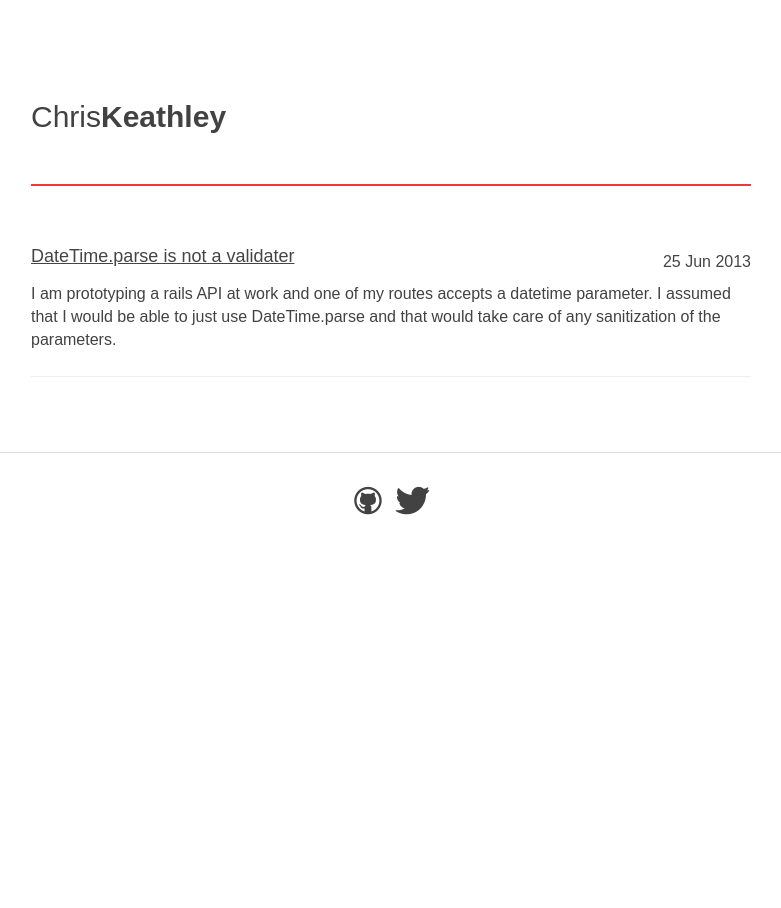
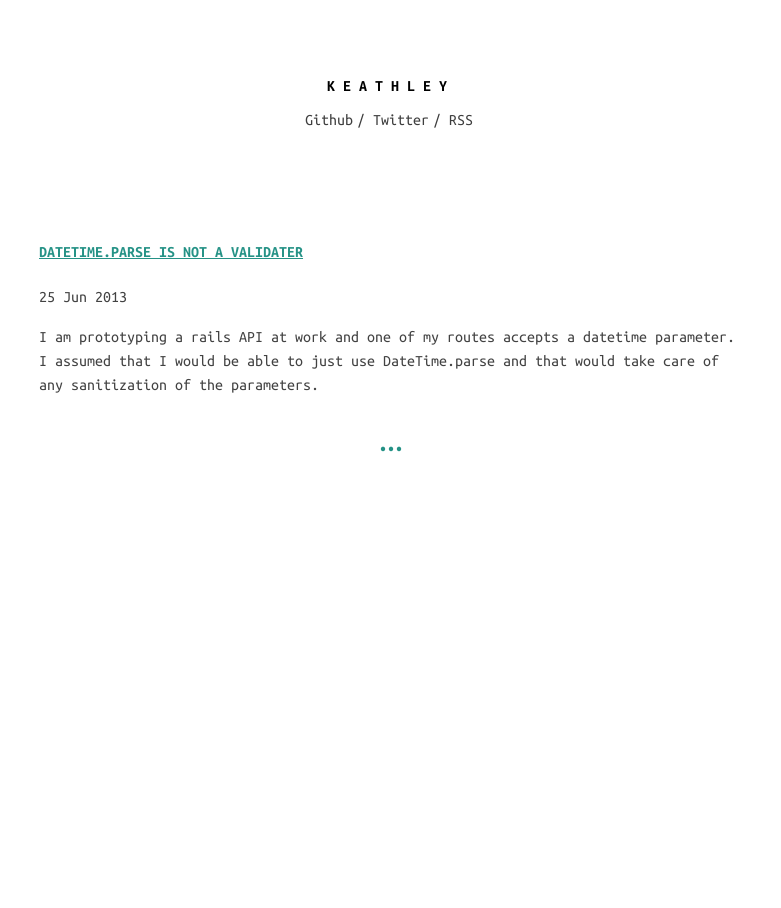
Before and after one commit to wojtekmach/keathley.github.io, a Jekyll site: the page built from index.html, in a window 1280 px wide. Shown: the whole page, without its empty margins (249-1030 px from the left). Built offline with Jekyll 4.4.1, drawn with Linux system fonts in a browser that asks for light colours; nearby versions of some CDN libraries; a style sheet for code colours, icons or effects is not loaded.

Commit message:
Update basic styles and layout

```diff
--- a/_layouts/default.html
+++ b/_layouts/default.html
@@ -8,33 +8,31 @@
   <link rel="stylesheet" href="/css/syntax.css">
   <link rel="stylesheet" href="/css/main.css" media="screen">
   <link rel="stylesheet" href="/css/font-awesome.min.css">
+   <link rel="stylesheet" href="//cdnjs.cloudflare.com/ajax/libs/highlight.js/8.4/styles/solarized_dark.min.css">
+  <script src="//cdnjs.cloudflare.com/ajax/libs/highlight.js/8.4/highlight.min.js"></script>
+  <script>
+    hljs.initHighlightingOnLoad();
+  </script>
 </head>
 <body>
+  <div class="container">
     <header class="header">
-        <div class="container">
-          <section class="name logo">
+      <h1 class="site-header">
         <a href="/">
-              {{ site.name|split:' '|first }}<b>{{ site.name|split:' '|last }}</b>
+          Keathley
         </a>
-          </section>
-        </div>
+      </h1>
+      <nav>
+        <a href="https://github.com/keathley">Github</a>
+        <a href="https://twitter.com/chriskeathley">Twitter</a>
+        <a href="#">RSS</a>
+      </nav>
     </header>
-      <section class="container content">
+    <section class="content">
       {{ content }}
     </section>
     <footer class="footer">
-        <ul class="social">
-          <li>
-            <a href="https://github.com/spyc3r">
-              <i class="icon-github icon-2x"></i>
-            </a>
-          </li>
-          <li>
-            <a href="https://twitter.com/ChrisKeathley">
-              <i class="icon-twitter icon-2x"></i>
-            </a>
-          </li>
-        </ul>
     </footer>
+  </div>
 </body>
 </html>
--- a/css/main.css
+++ /dev/null
@@ -1,287 +0,0 @@
-/*****************************************************************************/
-/*
-/* Common
-/*
-/*****************************************************************************/
-
-/* Global Reset */
-* {
-  margin: 0;
-  padding: 0;
-}
-
-html, body {
-  height: 100%;
-}
-
-body {
-  background-color: #FFF;
-  /* font-family: "HelveticaNeue-Light", "Helvetica Neue Light", "Helvetica Neue", Helvetica, Arial, "Lucida Grande", sans-serif; */
-  /* font-family: "Ubuntu Mono",Inconsolata,"Fira Mono","Source Code Pro",monospace; */
-  font-family: "AtlasTypewriterRegular","Andale Mono","Consolas","Lucida Console","Menlo","Luxi Mono",monospace;
-  font-weight: normal;
-  color: #424242;
-  -webkit-font-smoothing: antialiased;
-}
-
-a {
-  color: #f03838;
-}
-
-@media screen and (max-width : 650px) {
-
-  .header .container {
-    width: auto;
-    height: auto;
-    text-align: center;
-  }
-
-  .header ul.menu {
-    font-size: 20px;
-    margin-top: 15px;
-  }
-
-  .header ul.menu li {
-    padding-left: 10px;
-    padding-right: 10px;
-  }
-
-  .container {
-    width: auto;
-    margin-left: 5%;
-    margin-right: 5%;
-  }
-
-  .content .byline {
-    margin-top: 8%;
-  }
-
-  .footer {
-    margin-top: 75px;
-    padding-top: 30px;
-    border-top: 1px solid #ddd;
-    text-align: center;
-    color: #eeeeee;
-  }
-}
-
-@media screen and (min-width: 650px) {
-
-  .header .container {
-    width: 720px;
-    margin: 0 auto;
-  }
-
-  .container {
-    width: 720px;
-    margin: 0 auto;
-    padding-top: 20px;
-  }
-
-  .header ul.menu {
-    font-size: 16px;
-    margin: 5px 0;
-  }
-
-  .header ul.menu li {
-    padding-right: 15px;
-  }
-
-  .content div#post {
-    margin-top: 15px;
-  }
-
-  .footer {
-    margin-top: 75px;
-    padding-top: 30px;
-    padding-bottom: 160px;
-    border-top: 1px solid #ddd;
-    text-align: center;
-    color: #eeeeee;
-  }
-}
-
-/*****************************************************************************/
-/*
-/* Header
-/*
-/*****************************************************************************/
-.header {
-  padding: 0;
-  /* background: ; */
-  color: #2d3538;
-}
-
-.header .container {
-  padding-top: 100px;
-  padding-bottom: 50px;
-  border-bottom: 2px solid #f03838;
-}
-
-.header section.name {
-  font-size: 30px;
-  font-family: 'Raleway', sans-serif;
-  font-weight: 300;
-}
-
-.header section.name a {
-  color: #424242;
-  text-decoration: none;
-}
-
-.header section.name a:hover {
-  color: #f03838;
-}
-
-.header ul.menu {
-  font-family: 'Raleway', sans-serif;
-  font-weight: normal;
-  color: #acb3b5;
-}
-
-.header ul.menu li {
-  display: inline;
-}
-
-/*****************************************************************************/
-/*
-/* Home
-/*
-/*****************************************************************************/
-ul.posts {
-  list-style-type: none;
-  margin-top: 25px;
-  padding: 0;
-}
-
-ul.posts li {
-  font-size: 18px;
-  font-family: 'Raleway', sans-serif;
-  font-weight: 100;
-  border-bottom: 1px solid #eeeeee;
-  padding-top: 15px;
-  padding-bottom: 10px;
-}
-
-ul.posts li a {
-  color: #444;
-  /*color: #53994b;*/
-  transition: color .25s;
-  -webkit-transition: color .25s;
-}
-
-ul.posts li a:hover {
-  color: #f03838;
-}
-
-ul.posts span.date {
-  padding-top: 7px;
-  float: right;
-  color: #444;
-  font-size: 16px;
-  font-weight: normal;
-}
-
-/*****************************************************************************/
-/*
-/* Content
-/*
-/*****************************************************************************/
-
-p {
-  font-size: 16px;
-  line-height: 23px;
-  margin: 15px 0;
-}
-
-.byline {
-  /*border-left: 4px solid #aaa;*/
-  /*padding-left: 10px;*/
-}
-
-.byline h1 {
-  font-size: 32px;
-  padding-top: 5px;
-  color: #444;
-}
-
-.byline span.date {
-  font-size: 18px;
-  color: #acb3b5;
-}
-
-/*****************************************************************************/
-/*
-/* Footer
-/*
-/*****************************************************************************/
-
-.footer {
-  border-top: 1px solid #ddd;
-  text-align: center;
-  color: #eeeeee;
-}
-
-.footer a {
-  color: #424242;
-}
-
-.footer ul.social {
-  padding: 0;
-  padding-top: 2px;
-}
-
-.footer ul.social li {
-  display: inline
-}
-
-.footer ul.social li a {
-  color: #424242;
-  text-decoration: none;
-}
-
-.footer ul.social li a:hover {
-  color: #f03838;
-}
-
-.footer ul.social li a i {
-  text-align: left;
-  width: 1em;
-}
-
-/*****************************************************************************/
-/*
-/* Code Snippets
-/*
-/*****************************************************************************/
-
-/* standard */
-#post pre {
-  border: 1px solid #ddd;
-  background-color: #eef;
-  padding-top: 5px;
-  padding-bottom: 5px;
-  padding-left: 5px;
-  font-size: 14px;
-}
-
-#post code {
-  border: 1px solid #ddd;
-  background-color: #eef;
-  padding: 0 .2em;
-}
-
-#post pre code {
-  border: none;
-}
-
-/* terminal */
-#post pre.terminal {
-  border: 1px solid #000;
-  background-color: #333;
-  color: #FFF;
-}
-
-#post pre.terminal code {
-  background-color: #333;
-}
--- /dev/null
+++ b/css/main.scss
@@ -0,0 +1,107 @@
+---
+---
+@import url(http://fonts.googleapis.com/css?family=Ubuntu+Mono:400,700);
+
+// * {
+//   margin: 0;
+//   padding: 0;
+// }
+
+html, body {
+  height: 100%;
+}
+
+body {
+  background-color: #FFF;
+  font-family: "Ubuntu Mono",Inconsolata,"Fira Mono","Source Code Pro",monospace;
+  line-height: 150%;
+  font-weight: normal;
+  color: #424242;
+  -webkit-font-smoothing: antialiased;
+}
+
+.container {
+  margin: 0 auto;
+  max-width: 50em;
+  min-height: 300px;
+  width: 100%;
+  padding-top: 55px;
+}
+
+h1, h2, h3, h4, h5, h6 {
+  font-size: 1em;
+}
+
+a {
+  color: #259286;
+}
+
+header {
+  text-align: center;
+  margin-bottom: 100px;
+
+  h1 {
+    margin-bottom: 10px;
+    letter-spacing: 8px;
+    text-transform: uppercase;
+    font-size: 1em;
+    font-weight: bold;
+    padding: 0;
+
+    a {
+      color: black;
+    }
+  }
+
+  nav {
+    display: inline-block;
+
+    a:last-child:after {
+      content: ' ';
+    }
+
+    a:after {
+      content: '/';
+      padding-left: 4px;
+    }
+  }
+
+  a {
+    color: #3E3E3E;
+    text-decoration: none;
+  }
+}
+
+.posts {
+  padding-left: 0px;
+
+  li {
+    list-style-type: none;
+    padding: 0px 3em;
+
+    h1 {
+      text-transform: uppercase;
+      font-weight: bold;
+      text-decoration: underline;
+      padding: 8px 0;
+    }
+
+    .continue {
+      text-align: center;
+      margin-top: 40px;
+
+      a {
+        text-decoration: none;
+      }
+    }
+  }
+}
+
+#post {
+  padding: 0px 3em;
+  margin-bottom: 50px;
+
+  .date {
+    color: #A2A2A2;
+  }
+}
--- a/index.html
+++ b/index.html
@@ -6,11 +6,18 @@ title: Chris Keathley
 <ul class="posts">
 {% for post in site.posts %}
   <li>
+    <h1>
+      <a href="{{ post.url }}">{{ post.title }}</a>
+    </h1>
   	<span class="date">{{ post.date | date_to_string }}</span>
-  	<a href="{{ post.url }}">{{ post.title }}</a>
     <p>
       {{ post.excerpt }}
     </p>
+    <div class="continue">
+      <a href="{{ post.url }}">
+        •••
+      </a>
+    </div>
   </li>
 {% endfor %}
 </ul>
```
Also changed, not shown: _layouts/post.html (+2 -5 lines). Lines whose indentation alone changed are shown as unchanged.
